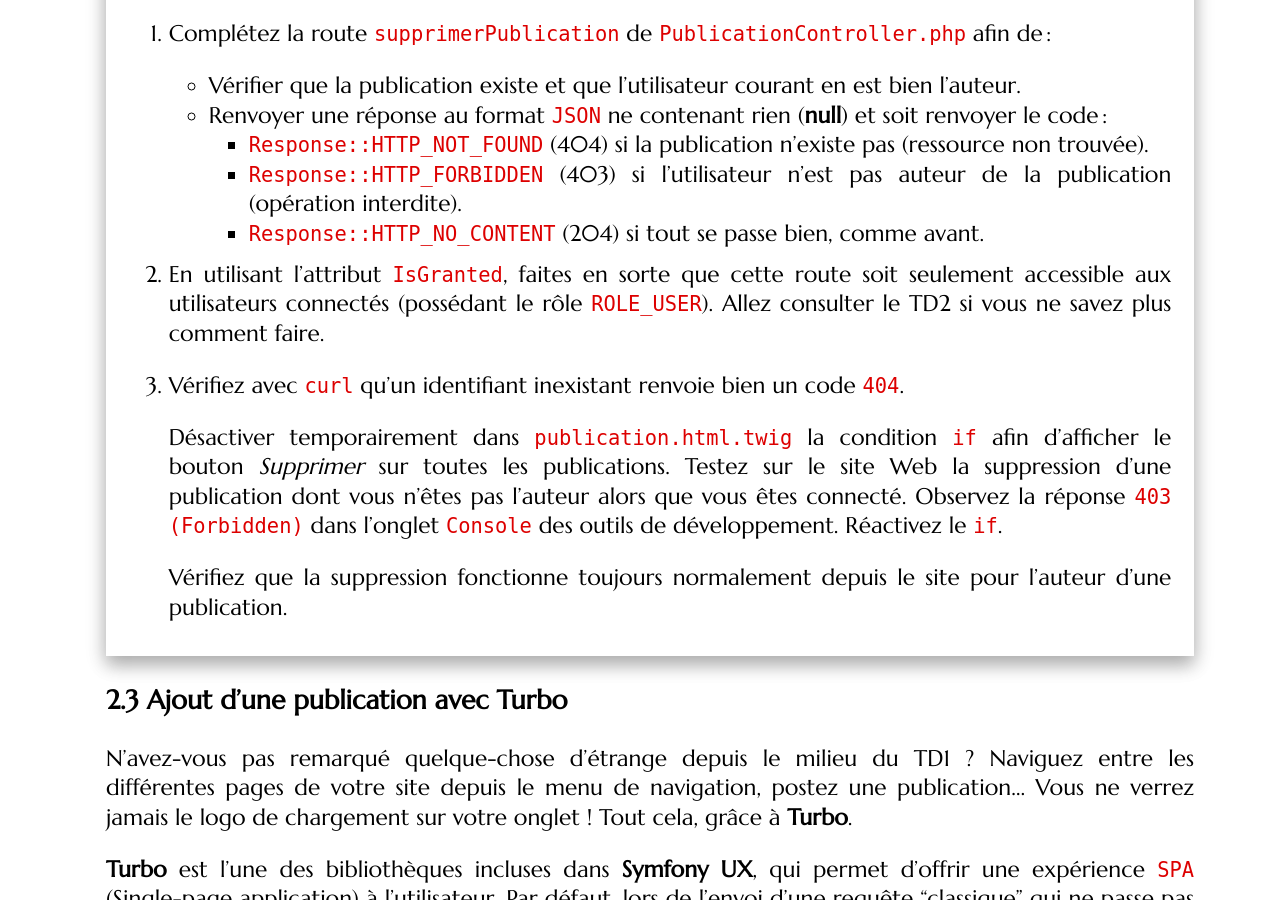
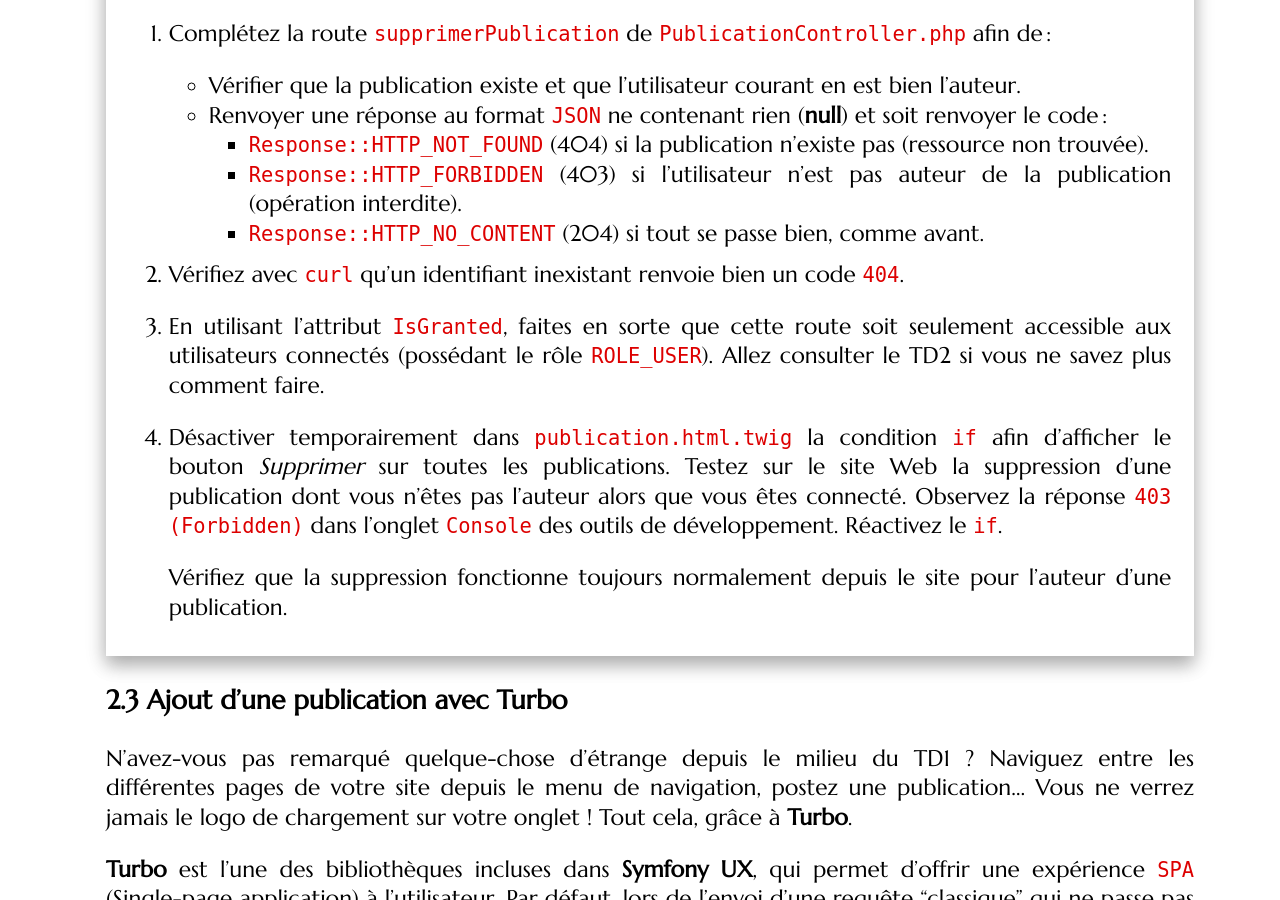
Before and after one commit to mgasquet/R5.A.05-ProgrammationAvancee-Web, a Jekyll site: the page built from tutorials/tutorial3.md, in a window 1280 px wide and 900 px high, scrolled down 14657 px. Built offline with Jekyll 4.4.1, drawn with Linux system fonts in a browser that asks for light colours; some web fonts are replaced; part of the change alters nothing that is shown.

```diff
--- a/tutorials/tutorial3.md
+++ b/tutorials/tutorial3.md
@@ -426,11 +426,11 @@ Notre route est fonctionnelle, mais actuellement, n'importe qui (même déconnec
        * `Response::HTTP_FORBIDDEN` (403) si l'utilisateur n'est pas auteur de la publication (opération interdite).
        * `Response::HTTP_NO_CONTENT` (204) si tout se passe bien, comme avant.
 
-2. En utilisant l'attribut `IsGranted`, faites en sorte que cette route soit seulement accessible aux utilisateurs connectés (possédant le rôle `ROLE_USER`). Allez consulter le TD2 si vous ne savez plus comment faire.
+2. Vérifiez avec `curl` qu'un identifiant inexistant renvoie bien un code `404`.
 
-3. Vérifiez avec `curl` qu'un identifiant inexistant renvoie bien un code `404`.
+3. En utilisant l'attribut `IsGranted`, faites en sorte que cette route soit seulement accessible aux utilisateurs connectés (possédant le rôle `ROLE_USER`). Allez consulter le TD2 si vous ne savez plus comment faire.
 
-   Désactiver temporairement dans `publication.html.twig` la condition `if` afin d'afficher le bouton *Supprimer* sur toutes les publications. Testez sur le site Web la suppression d'une publication dont vous n'êtes pas l'auteur alors que vous êtes connecté. Observez la réponse `403 (Forbidden)` dans l'onglet `Console` des outils de développement. Réactivez le `if`.
+4. Désactiver temporairement dans `publication.html.twig` la condition `if` afin d'afficher le bouton *Supprimer* sur toutes les publications. Testez sur le site Web la suppression d'une publication dont vous n'êtes pas l'auteur alors que vous êtes connecté. Observez la réponse `403 (Forbidden)` dans l'onglet `Console` des outils de développement. Réactivez le `if`.
 
    Vérifiez que la suppression fonctionne toujours normalement depuis le site pour l'auteur d'une publication.
 
```
